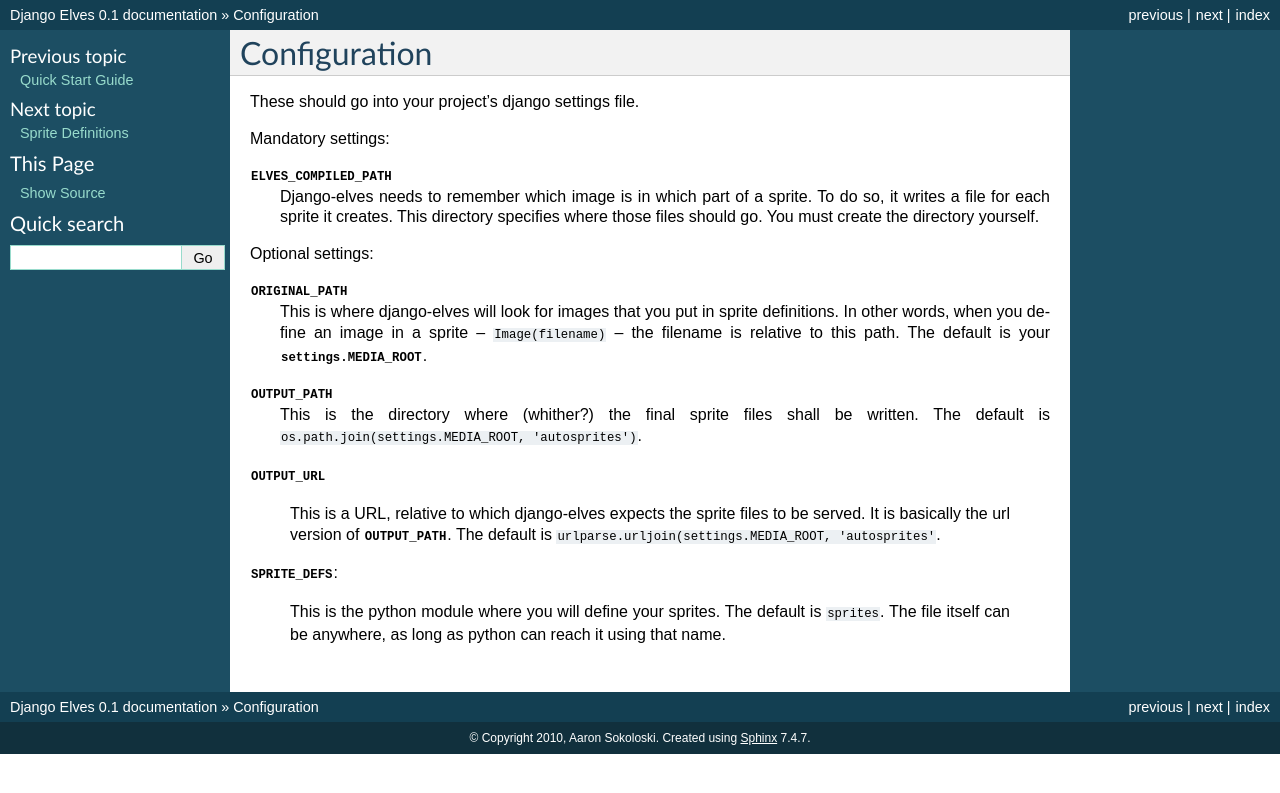
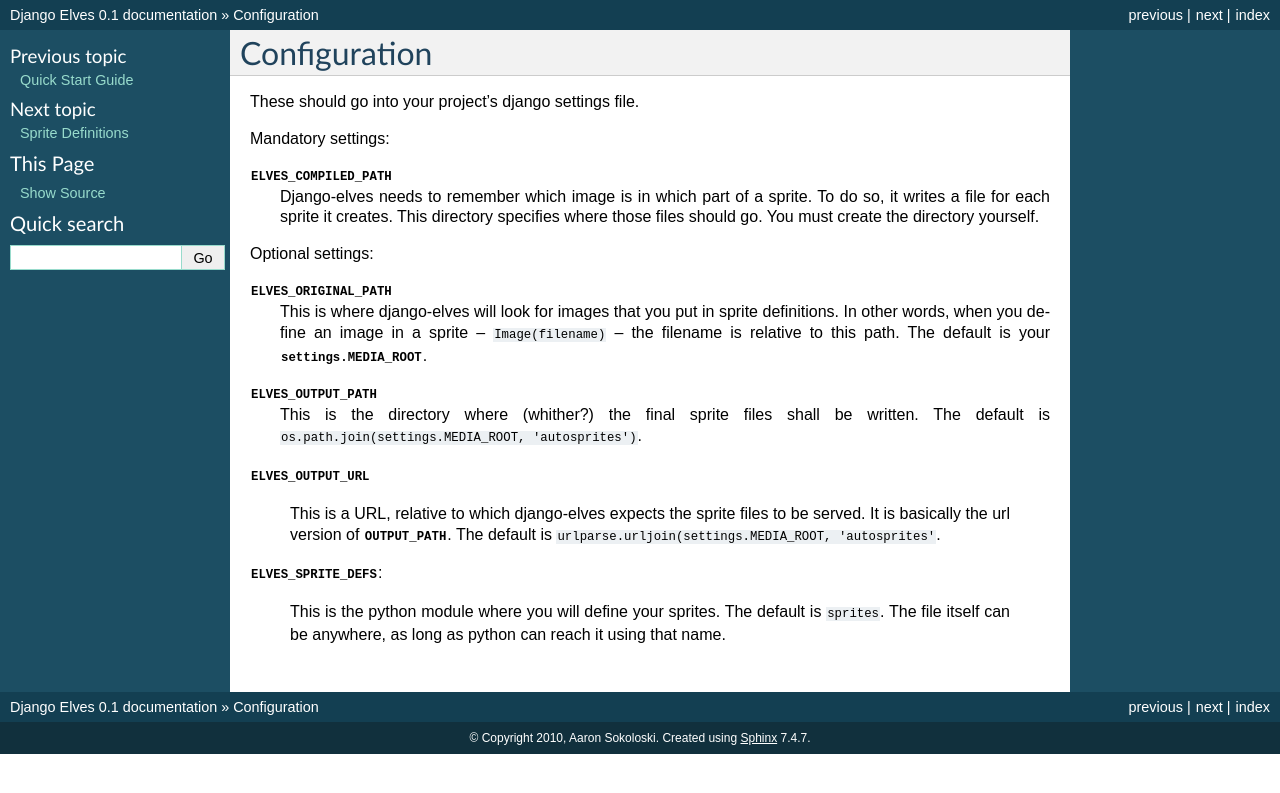
Before and after one commit to asokoloski/django-elves, a Sphinx documentation site: the page built from doc/source/configuration.rst, in a window 1280 px wide. Shown: the top 793 px of the page. Built offline with Sphinx 7.4.7, drawn with Linux system fonts in a browser that asks for light colours.

Commit message:
Fixed names of config vars

```diff
--- a/doc/source/configuration.rst
+++ b/doc/source/configuration.rst
@@ -13,25 +13,25 @@ Mandatory settings:
 
 Optional settings:
 
-:data:`ORIGINAL_PATH`
+:data:`ELVES_ORIGINAL_PATH`
   This is where django-elves will look for images that you put in
   sprite definitions.  In other words, when you define an image in a
   sprite -- ``Image(filename)`` -- the filename is relative to this path.
   The default is your :data:`settings.MEDIA_ROOT`.
 
-:data:`OUTPUT_PATH`
+:data:`ELVES_OUTPUT_PATH`
   This is the directory where (whither?) the final sprite files shall
   be written.  The default is ``os.path.join(settings.MEDIA_ROOT,
   'autosprites')``.
 
-:data:`OUTPUT_URL`
+:data:`ELVES_OUTPUT_URL`
 
   This is a URL, relative to which django-elves expects the sprite
   files to be served.  It is basically the url version of
   :data:`OUTPUT_PATH`.  The default is
   ``urlparse.urljoin(settings.MEDIA_ROOT, 'autosprites'``.
 
-:data:`SPRITE_DEFS`:
+:data:`ELVES_SPRITE_DEFS`:
 
   This is the python module where you will define your sprites.  The
   default is ``sprites``.  The file itself can be anywhere, as long as
```
